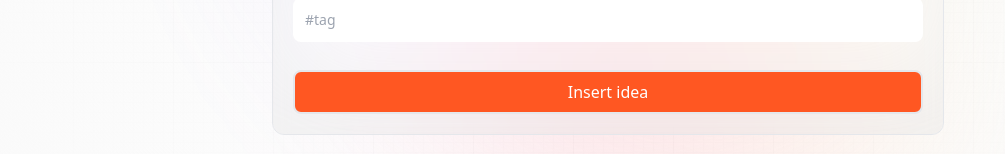
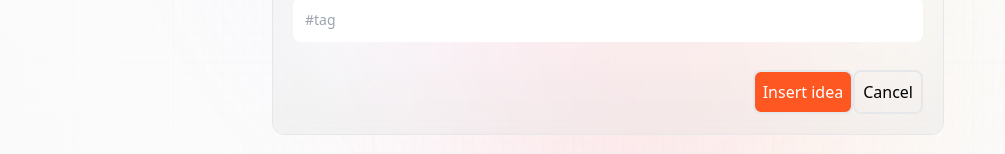
Before and after one commit to mesuhailpm/promptpedia, a Next.js app: page /create-prompt in a window 1280 px wide. Shown: the part 643-797 px from the top of the page, without its empty margins (32-1037 px from the left). Built offline with nearby package versions, Linux system fonts and the light colour scheme; no server answers.

Commit message:
incomplete cancel button

```diff
--- a/components/Form.jsx
+++ b/components/Form.jsx
@@ -45,14 +45,22 @@ const Form = ({type, handleSubmit, form, setForm, submitting}) => {
               />
             </label>
 
+            <div className="self-end">
+              <button
+                type="submit"
+                disabled={submitting}
+                className="border-solid border-2 w-half border:none p-2 rounded-lg text-white bg-primary-orange"
+                >
+                  Insert idea
+              </button>
+              <button
+                type="reset"
+                className="border-solid border-2 w-half border:none p-2 rounded-lg text-black bg-primary-white"
+              >
+                Cancel
 
-            <button
-              type="submit"
-              disabled={submitting}
-              className="border-solid border-2 w-half border:none p-2 rounded-lg text-white bg-primary-orange"
-              >
-                Insert idea
               </button>
+            </div>
 
 
         </form>
```
